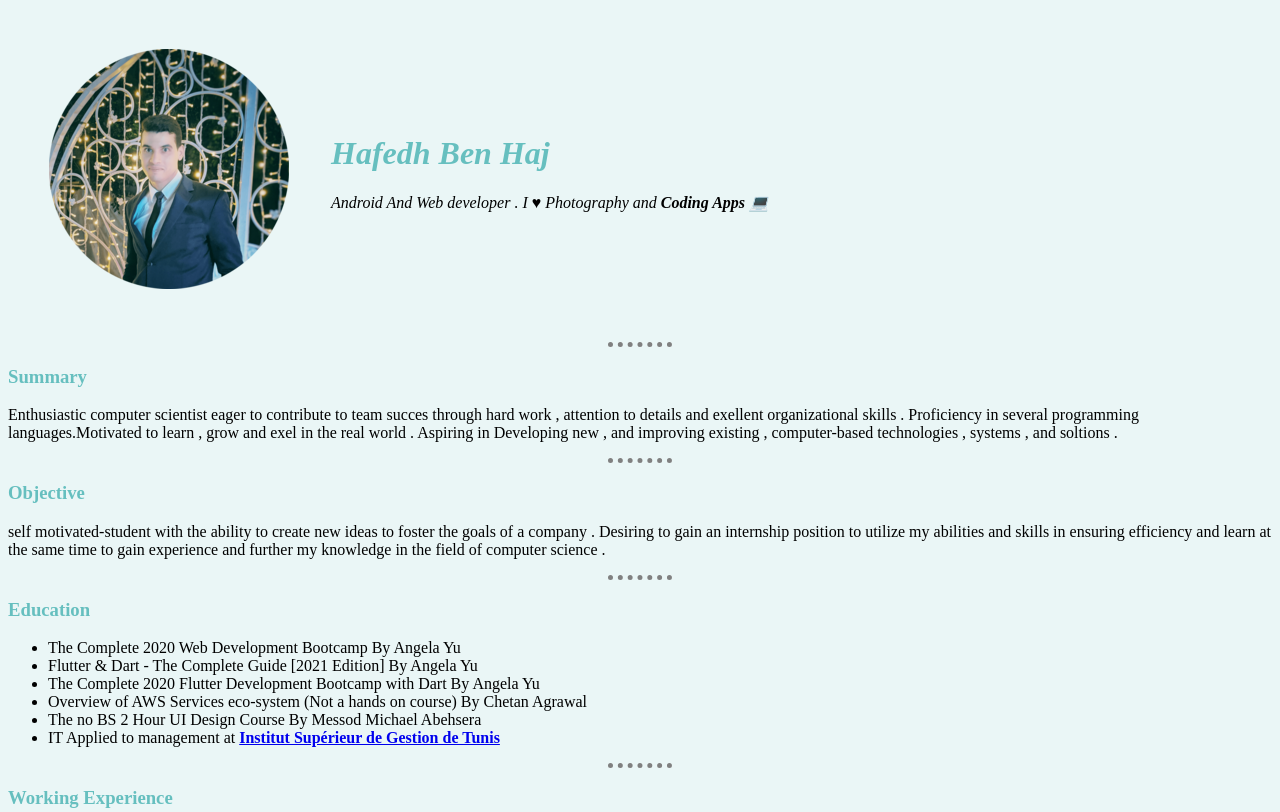
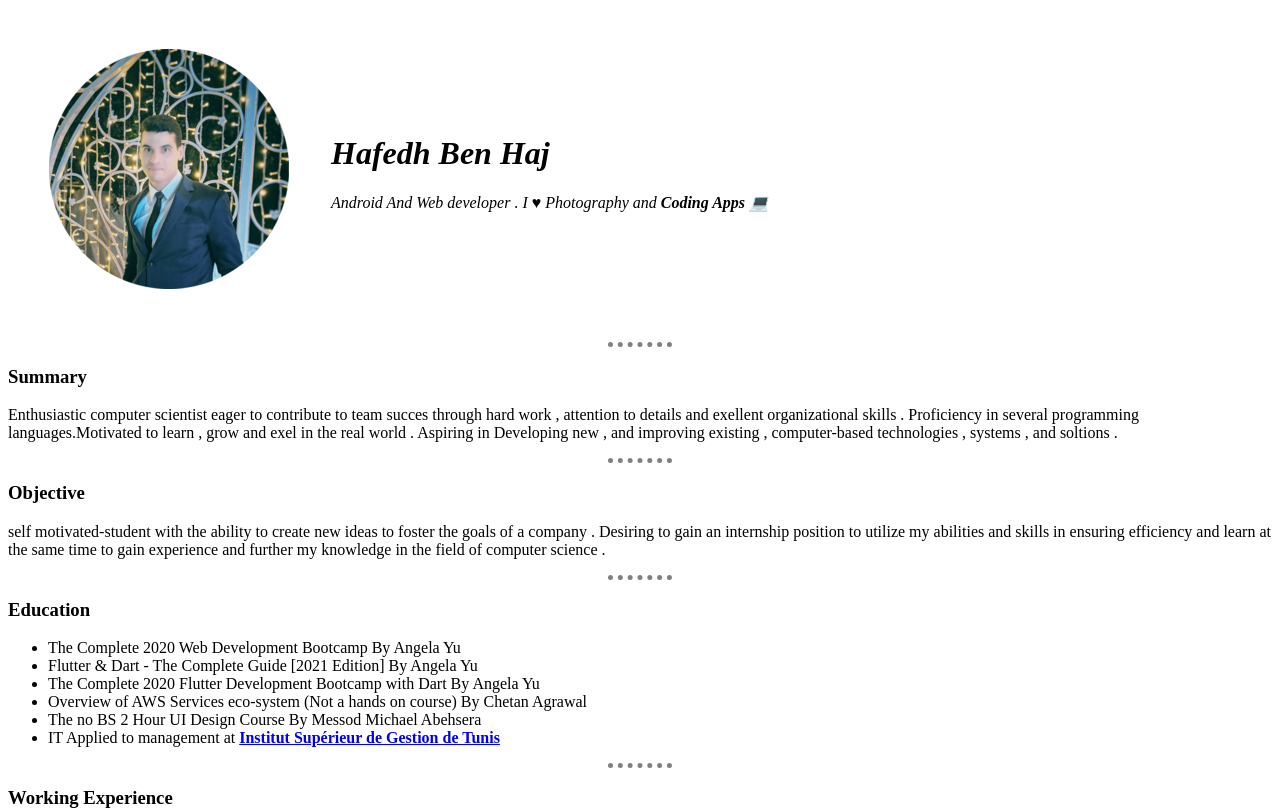
Before and after one commit to hafedhBel/cv, a plain HTML site: page index.html in a window 1280 px wide. Shown: the top 812 px of the page. Drawn offline with Linux system fonts and the light colour scheme.

```diff
--- a/css/styles.css
+++ b/css/styles.css
@@ -1,7 +1,3 @@
-
-body {
-  background-color: #EAF6F6;
-}
 hr {
   border-style: none;
   border-top-style: dotted;
@@ -9,6 +5,3 @@
   border-width: 5px;
   width: 5%;
 }
-
-h1 {color: #66BFBF}
-h3 {color: #66BFBF}
```
